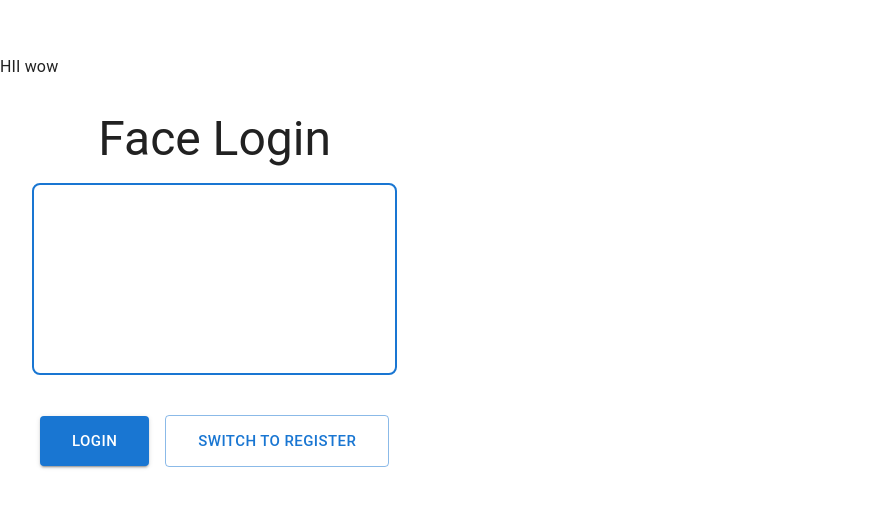
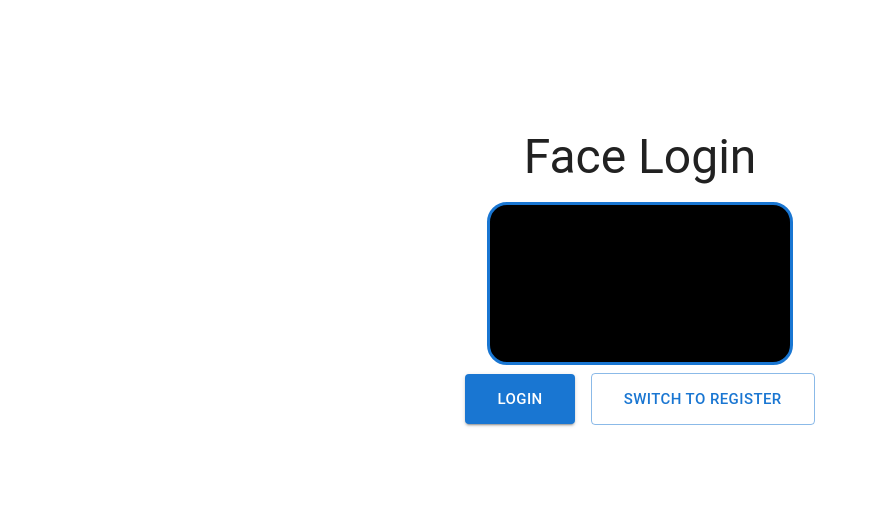
Before and after one commit to prvtia/auth-app, a React (Vite) app in the folder frontend/: page /register-with-face in a window 1280 px wide. Shown: the part 119-626 px from the top of the page, without its empty margins (0-877 px from the left). Built offline with nearby package versions, Linux system fonts and the light colour scheme; no server answers.

Commit message:
added some changes to the front end for the facial recognition part

```diff
--- a/frontend/src/pages/Login.jsx
+++ b/frontend/src/pages/Login.jsx
@@ -24,7 +24,7 @@ function Login()
             // Save token to localStorage
             localStorage.setItem("token", token);
             setSuccessMessage("Login successful! Redirecting...");
-            setTimeout(() => navigate("/"), 3000); // Adjust as needed
+            setTimeout(() => navigate("/logged-in"), 3000); // Adjust as needed
         }
         catch (error)
         {
--- a/frontend/src/pages/VerifyOTP.jsx
+++ b/frontend/src/pages/VerifyOTP.jsx
@@ -8,7 +8,7 @@ function VerifyOTP()
     const navigate = useNavigate();
     const location = useLocation();
     const [errorMessage, setErrorMessage] = useState("");
-    const [timer, setTimer] = useState(30); // Countdown timer
+    const [timer, setTimer] = useState(45); // Countdown timer
     const [attempts, setAttempts] = useState(0); // Attempts tracker
     const email = location.state?.email;
 
--- a/frontend/src/pages/faceRegistration.jsx
+++ b/frontend/src/pages/faceRegistration.jsx
@@ -14,8 +14,8 @@ const API_URL='http://localhost:5001';
 
 const videoConstraints={
   facingMode: 'user',
-  width:'1280',
-  height:'720'
+  // width:'1280',
+  // height:'720'
 };
 
 export default function FaceReg(){
@@ -34,7 +34,7 @@ export default function FaceReg(){
       const redirectTimer = setTimeout(() => {
         navigate('/logged-in');
         setShouldRedirect(false);
-      }, 4000);
+      }, 5000);
 
       return () => clearTimeout(redirectTimer);
     }
@@ -84,20 +84,20 @@ export default function FaceReg(){
   return(
     <ThemeProvider theme={theme}>
     <CssBaseline />
-
-    HII wow
-    <Box sx={{textAlign:'center',p:4}}>
+    <Box sx={{textAlign:'center',width:'100vw',alignContent:'center',justifyContent:'centerz'}}>
       <Typography variant='h3' gutterBottom>
         {mode === 'login' ? 'Face Login' : 'Register Face'}
       </Typography>
-      <Box sx={{ mb: 4, border: '2px solid #1976d2', borderRadius: 2, overflow: 'hidden' }}>
+      <Box sx={{display:'flex',justifyContent:'center' }}>
+      <Box sx={{ border: '3px solid #1976d2', borderRadius: 5,overflow:'hidden',backgroundColor:'black'}}>
         <Webcam
           audio={false}
           ref={webcamRef}
           screenshotFormat="image/jpeg"
           videoConstraints={videoConstraints}
-          style={{ width: '100%', maxWidth: 640 }}
+          style={{ width: '100%', maxWidth: 640,maxHeight:690,height:'100%' }}
           />
+      </Box>
       </Box>
       {mode === 'register' && (
         <input
```
Also changed, not shown: 1 other file (tests, documents, lock files or other folders).
